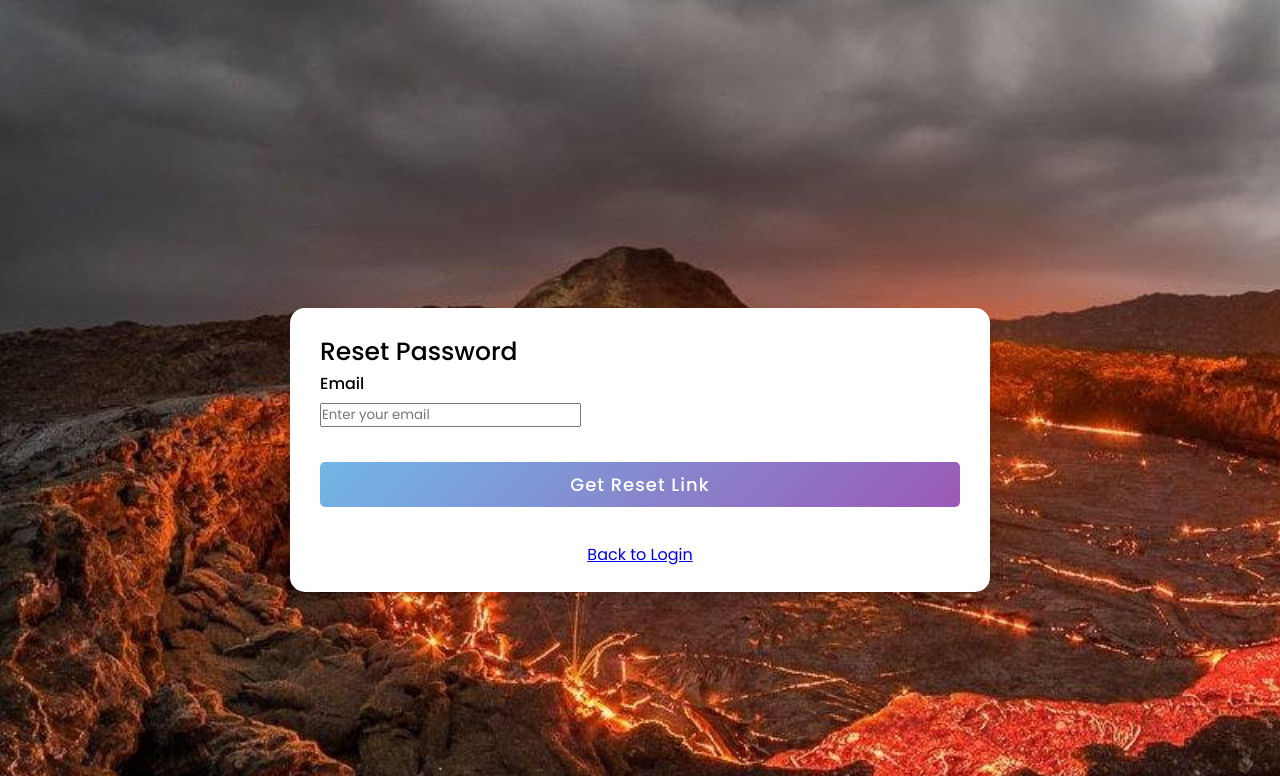
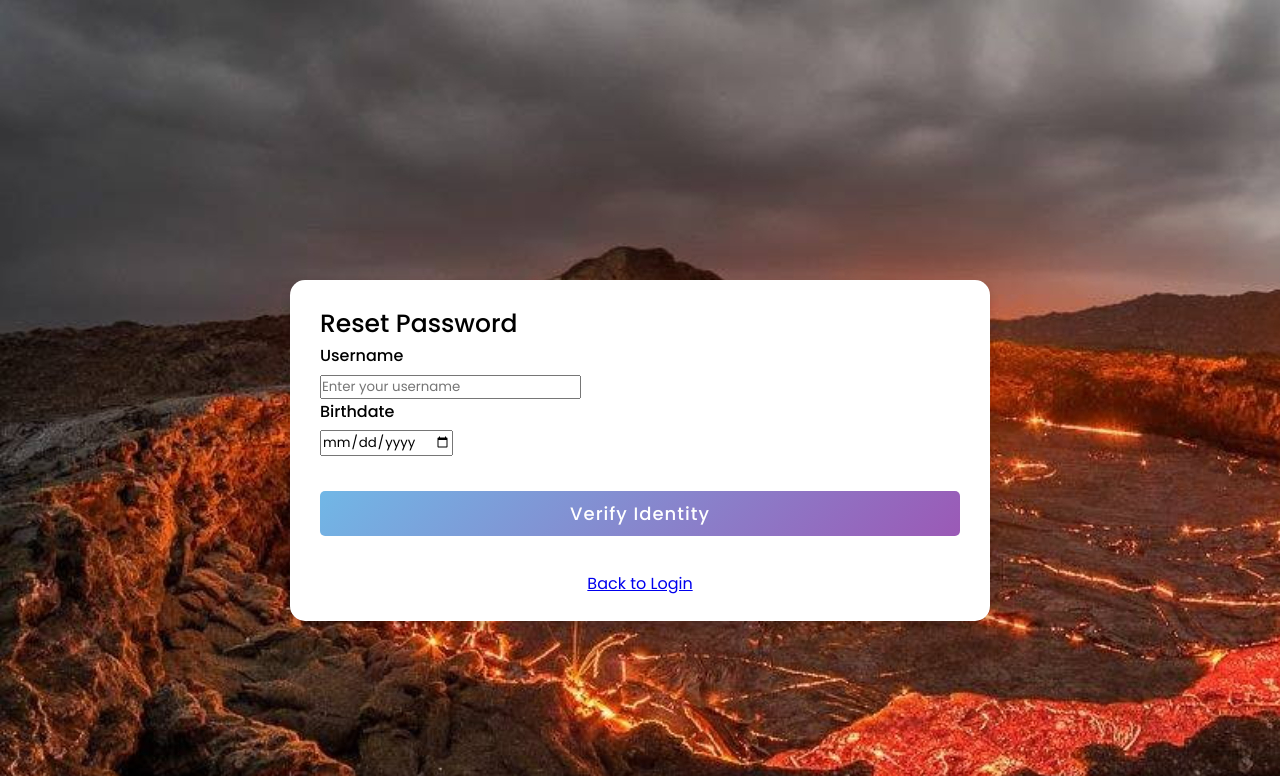
Before and after one commit to faniflex/FMMR-tour-and-Travel, a PHP site: page /forgot_password.php in a window 1280 px wide. Shown: the top 776 px of the page. Run offline with PHP 8.4, Linux system fonts and the light colour scheme.

Commit message:
Update forgot_password.php
verify by bithdate

```diff
--- a/forgot_password.php
+++ b/forgot_password.php
@@ -1,36 +1,25 @@
 <?php
 session_start();
-$email = "";
+$fname = "";
+$birthdate = "";
 $message = "";
 $error = "";
 
-// Database connection
 $conn = mysqli_connect("localhost", "root", "", "db");
 
-if(isset($_POST['reset_password'])) {
-    $email = mysqli_real_escape_string($conn, $_POST['email']);
+if(isset($_POST['verify_user'])) {
+    $fname = mysqli_real_escape_string($conn, $_POST['fname']);
+    $birthdate = mysqli_real_escape_string($conn, $_POST['birthdate']);
 
-    // Check if email exists
-    $sql = "SELECT * FROM users WHERE email='$email' LIMIT 1";
+    $sql = "SELECT * FROM users WHERE firstname='$fname' AND birthdate='$birthdate' LIMIT 1";
     $result = mysqli_query($conn, $sql);
 
     if(mysqli_num_rows($result) > 0) {
-        // Generate a unique token
-        $token = bin2hex(random_bytes(32));
-        $expires = date("Y-m-d H:i:s", strtotime("+1 hour"));
-
-        // Store token in database
-        $sql = "UPDATE users SET reset_token='$token', reset_expires='$expires' WHERE email='$email'";
-        if(mysqli_query($conn, $sql)) {
-            // For local development, show the reset link directly
-            $reset_link = "http://localhost/your_folder/reset_password.php?token=$token";
-            $message = "For local development, use this reset link: <a href='$reset_link'>$reset_link</a><br><br>";
-            $message .= "This link will expire in 1 hour.";
-        } else {
-            $error = "Database error: " . mysqli_error($conn);
-        }
+        $_SESSION['reset_user'] = $fname;
+        header("Location: reset_password.php");
+        exit();
     } else {
-        $error = "No account found with that email address.";
+        $error = "No account found with those details.";
     }
 }
 ?>
@@ -39,8 +28,6 @@ if(isset($_POST['reset_password'])) {
 <html lang="en">
 <head>
     <meta charset="UTF-8">
-    <meta http-equiv="X-UA-Compatible" content="IE=edge">
-    <meta name="viewport" content="width=device-width, initial-scale=1.0">
     <title>Forgot Password</title>
     <link rel="stylesheet" href="form.css">
 </head>
@@ -53,17 +40,18 @@ if(isset($_POST['reset_password'])) {
             <div style="color: red; margin-bottom: 15px;"><?php echo $error; ?></div>
         <?php endif; ?>
 
-        <?php if($message): ?>
-            <div style="color: green; margin-bottom: 15px;"><?php echo $message; ?></div>
-        <?php endif; ?>
+        <div class="input-box">
+            <span class="details">Username</span>
+            <input type="text" name="fname" placeholder="Enter your username" required>
+        </div>
 
         <div class="input-box">
-            <span class="details">Email</span>
-            <input type="email" name="email" placeholder="Enter your email" required>
+            <span class="details">Birthdate</span>
+            <input type="date" name="birthdate" required>
         </div>
 
         <div class="button">
-          <input type="submit" name="reset_password" value="Get Reset Link">
+          <input type="submit" name="verify_user" value="Verify Identity">
         </div>
       </form>
       <div style="text-align: center; margin-top: 15px;">
```
